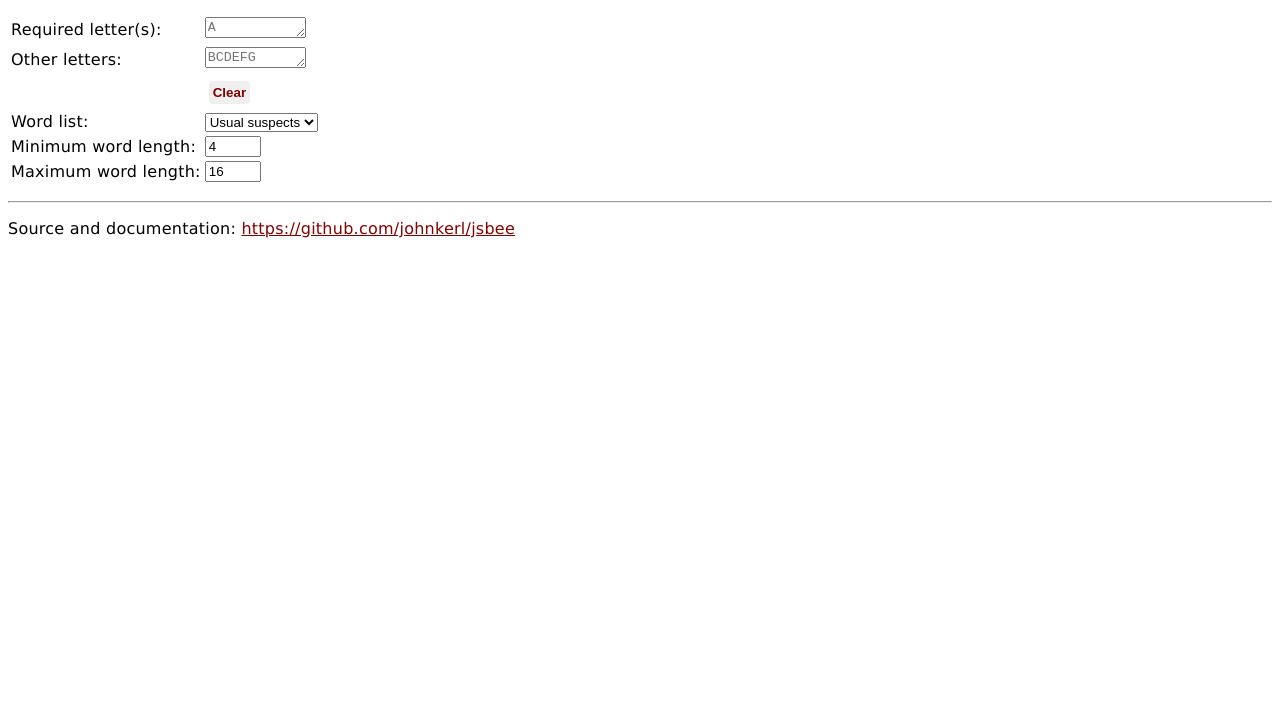
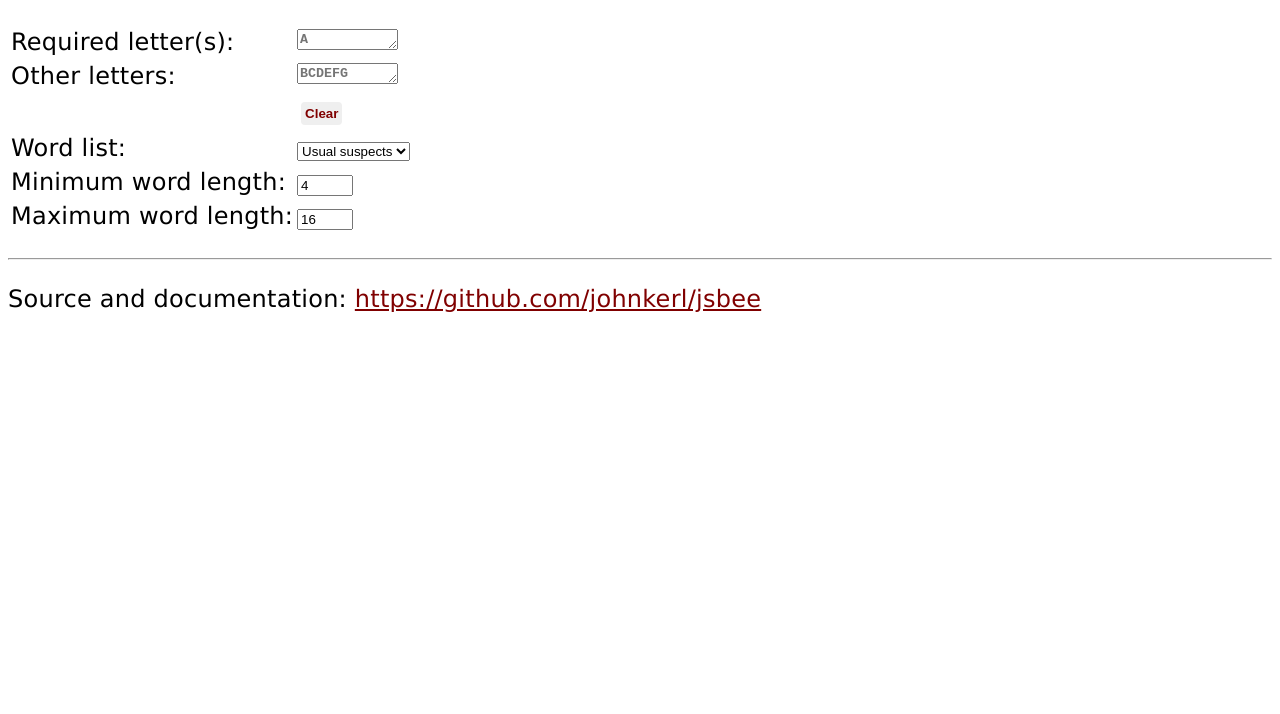
Before and after one commit to johnkerl/word-finder, a website: page index.html in a window 1280 px wide. Shown: the part 86-800 px from the top of the page. Drawn offline with Linux system fonts and the light colour scheme.

Commit message:
CSS styling & misc neatens

```diff
--- a/index.html
+++ b/index.html
@@ -28,7 +28,7 @@
     Other letters:
   </td>
   <td>
-    <textarea placeholder="BCDEFG" rows=1 cols=10 id="jsbee-other-letters"></textarea>
+    <textarea placeholder="BCDEFG" rows=1 cols=10 autocapitalize="characters" id="jsbee-other-letters"></textarea>
   </td>
 </tr>
 
@@ -146,6 +146,8 @@ Source and documentation: <a href="https://github.com/johnkerl/jsbee">https://gi
 
     matches = getMatchesFromWordList(state, requiredLetters, otherLetters)
 
+    matches = matches.map(match => match.toUpperCase())
+
     logAt2(state, matches)
 
     if (requiredLetters.length == 0 && otherLetters.length == 0) {
@@ -234,11 +236,13 @@ Source and documentation: <a href="https://github.com/johnkerl/jsbee">https://gi
 
   requiredLettersElement.addEventListener("input", function(event) {
     logAt1(state, "REQUIRED-LETTERS INPUT: <<", event.target.value, ">>")
+    requiredLettersElement.value = event.target.value.toUpperCase()
     showMatches(state)
   })
 
   otherLettersElement.addEventListener("input", function(event) {
     logAt1(state, "OTHER-LETTERS INPUT: <<", event.target.value, ">>")
+    otherLettersElement.value = event.target.value.toUpperCase()
     showMatches(state)
   })
 
--- a/sample.css
+++ b/sample.css
@@ -41,7 +41,7 @@ body {
   color: black;
   background-color: white;
   font-family: Verdana, sans-serif;
-  font-size: 16px;
+  font-size: 150%;
   letter-spacing: 0.25px;
   line-height: 125%;
 }
@@ -62,3 +62,7 @@ h3 {
   color: maroon;
   font-size: 100%
 }
+textarea {
+  font-weight: bold;
+  color: black;
+}
```
